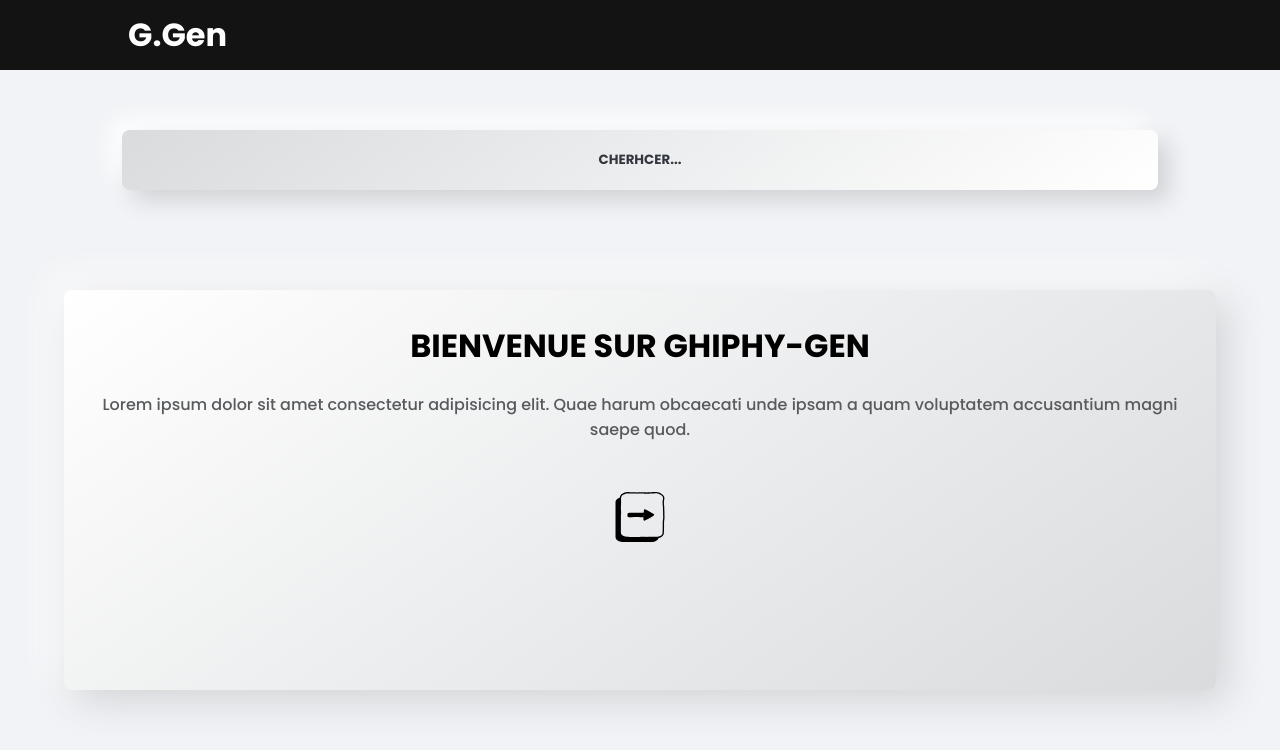
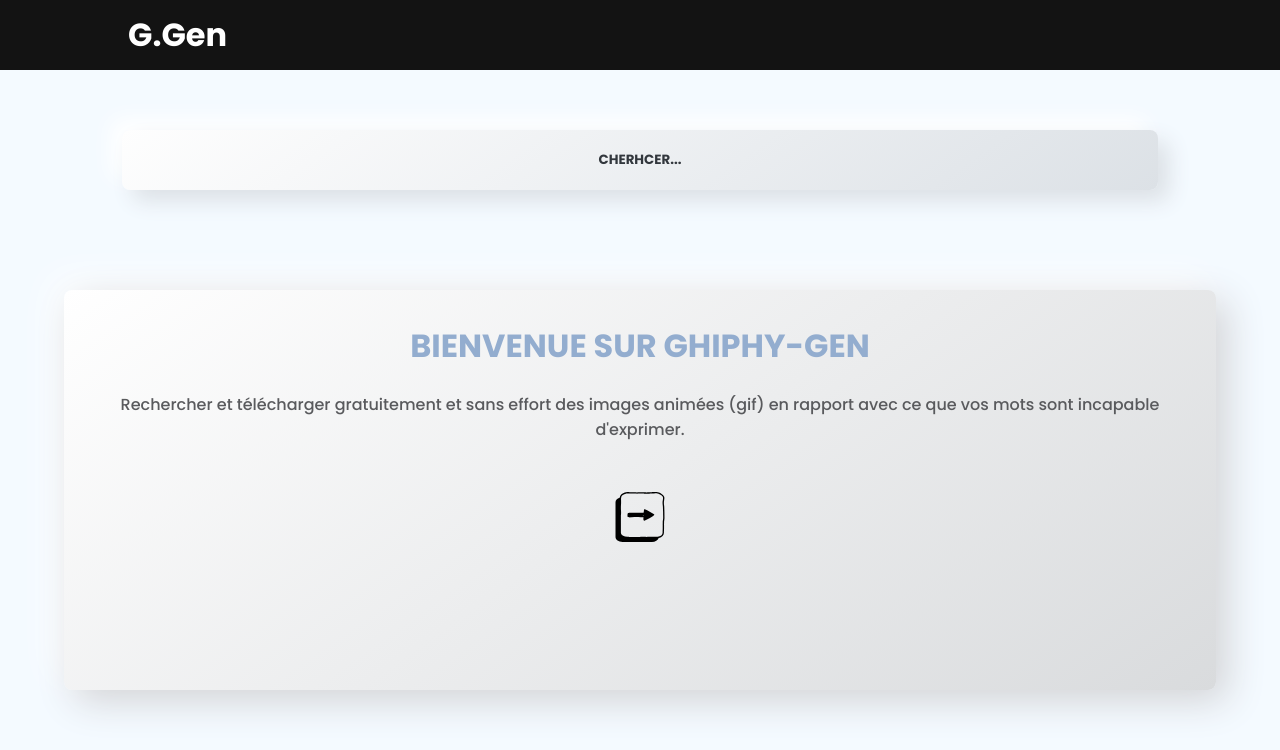
Before and after one commit to DevDams/giphy-me, a Vue app: page / in a window 1280 px wide. Shown: the top 750 px of the page. Built offline with nearby package versions, Linux system fonts and the light colour scheme.

Commit message:
change some color

```diff
--- a/src/App.vue
+++ b/src/App.vue
@@ -29,7 +29,7 @@
 
 body {
   /* #aabad9 */
-  background-color: #F1F3F6;
+  background: #F4FAFF;
   font-family: 'Poppins', sans-serif;
 }
 
--- a/src/components/Giphy.vue
+++ b/src/components/Giphy.vue
@@ -1,14 +1,14 @@
 <template>
   <div class="container giphy">
     <div class="search_box">
-      <input type="text" name="query" placeholder="Cherhcer..." v-model="query" autocomplete="off" @keypress="fetchGif">
+      <input type="text" name="query" placeholder="Cherhcer..." v-model="query" autocomplete="off" @keyup.enter="fetchGif">
     </div>
     <!-- About giphy-gen box -->
     <div class="about_box" v-if="show_about">
       <div class="about_content">
         <h1>Bienvenue sur Ghiphy-gen</h1>
         <p>
-          Lorem ipsum dolor sit amet consectetur adipisicing elit. Quae harum obcaecati unde ipsam a quam voluptatem accusantium magni saepe quod.
+          Rechercher et télécharger gratuitement et sans effort des images animées (gif) en rapport avec ce que vos mots sont incapable d'exprimer.
         </p>
         <button @click="randomGif">
           <img src="@/assets/icon/arrow.svg" alt="arrow">
@@ -21,7 +21,7 @@
     </div>
     <!-- Trends gif animation -->
     <div class="random_gif" v-if="show_random">
-      <h1>Gif populaire</h1>
+      <h1>Gif {{ index }}</h1>
       <div class="random_img" v-for="gif in load" :key="gif.id">
         <img :src="gif.images.original.url" :class="gif.title" alt="gif">
         <div class="radom_download" @click="download(gif)">
@@ -44,6 +44,7 @@
       show_about: true,
       show_random: false,
       query: '',
+      index: '',
       api_key: '1CGNJI8lyPAbgiZdoJ5844P14yPrRd4F',
       base_url: 'https://api.giphy.com/v1/gifs/search?api_key=${api_key}&q=${query}&limit=25&offset=0&rating=g&lang=en',
       load: ''
@@ -52,6 +53,7 @@
   methods: {
     // TRENDS GIF FETCH
     randomGif () {
+      this.index = 'populaire'
       this.loader = true
       axios({
         url: `https://api.giphy.com/v1/gifs/trending?api_key=${this.api_key}&limit=25&rating=g`,
@@ -75,11 +77,16 @@
     // },
     // INPUT FETCH
     fetchGif () {
+      this.index = this.query
+      this.loader = true
+      this.show_about = false
+      this.show_random = true
       axios({
         url: `https://api.giphy.com/v1/gifs/search?api_key=${this.api_key}&q=${this.query}&limit=25&offset=0&rating=g&lang=en`,
         method: 'GET',
       }).then(response => {
         this.load = response.data.data
+        this.loader = false
         console.log("input fetch", this.load)
       })
     },
@@ -116,8 +123,8 @@
   margin: auto;
   border: none;
   border-radius: 8px;
-  background: linear-gradient(145deg, #d9dbdd, #ffffff);
-  box-shadow:  11px 11px 22px #d2d3d6,
+  background: linear-gradient(145deg, #fefefe, #dce1e6);
+  box-shadow:  11px 11px 22px #dce1e6,
              -11px -11px 22px #ffffff;
   text-align: center;
   outline: none;
@@ -165,6 +172,7 @@
   margin-top: 10px;
   text-transform: uppercase;
   line-height: 1em;
+  color: #93ADCF;
 }
 
 .about_box .about_content p {
@@ -197,10 +205,13 @@
 }
 
 .random_gif h1 {
+  width: 100%;
+  justify-self: center;
   margin-top: 30px;
   margin-bottom: 25px;
   text-transform: uppercase;
   letter-spacing: -1px;
+  color: #1F857C;
 }
 
 .random_gif .random_img {
```
